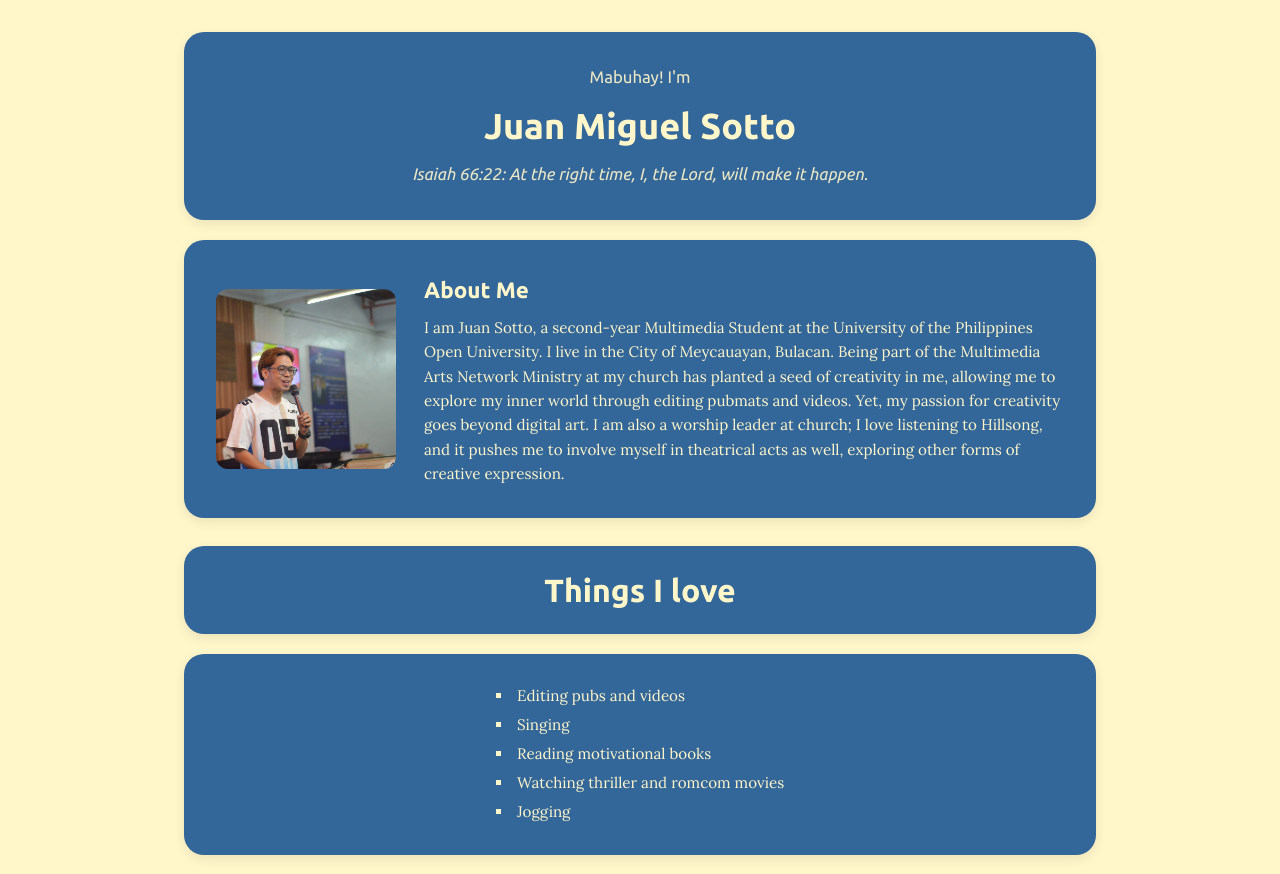
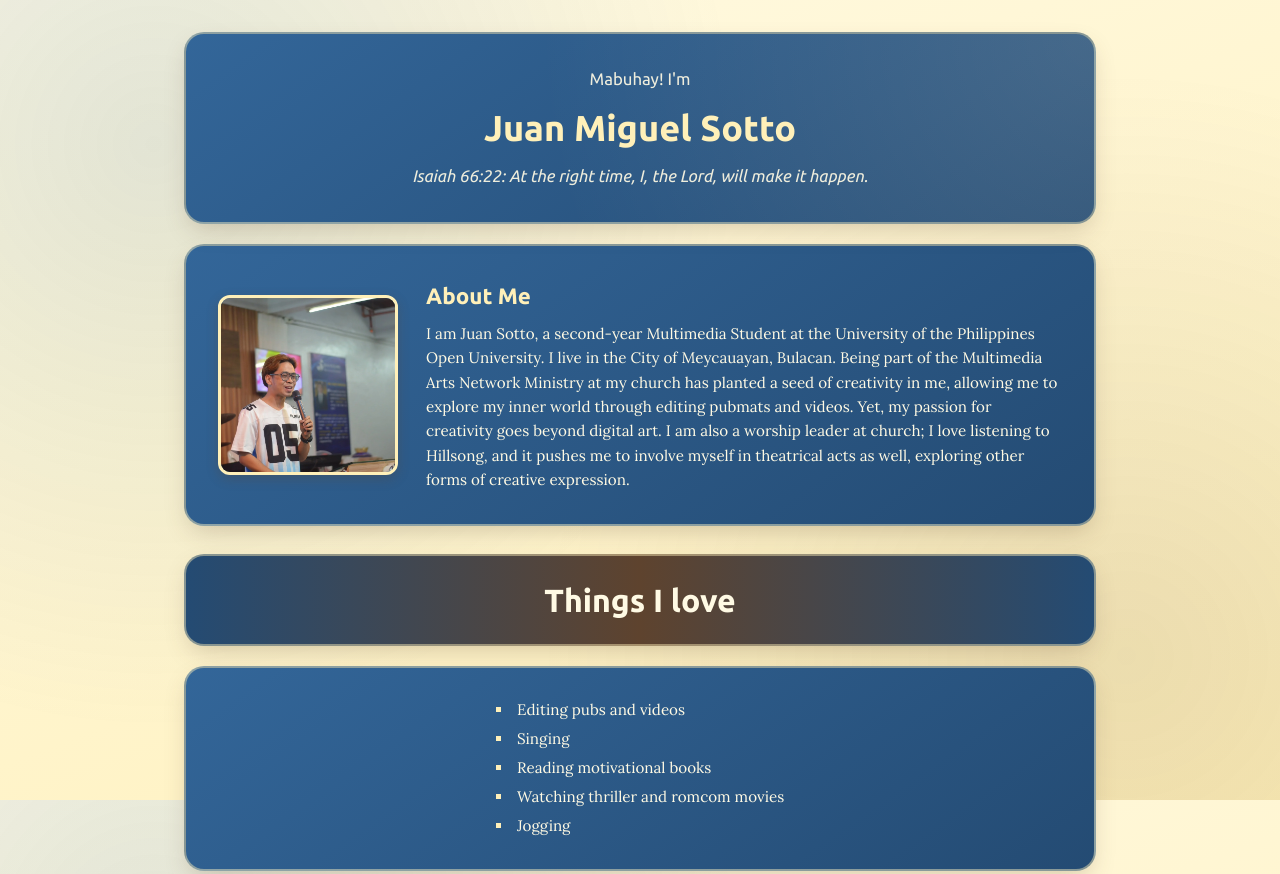
Before and after one commit to jm-sotto/first-repo, a plain HTML site: page index.html in a window 1280 px wide. Shown: the top 874 px of the page. Drawn offline with Linux system fonts and the light colour scheme.

Commit message:
Add background gradients and color palette styling

```diff
--- a/style.css
+++ b/style.css
@@ -2,11 +2,14 @@
    Variables & Reset
    ========================================= */
 :root {
-    --bg-cream: rgb(255, 246, 202);
-    --card-blue: rgb(51, 102, 153);
+    --bg-cream-light: #fffae4;
+    --bg-cream-warm: #fff0b9;
+    --card-blue: #336699;
+    --card-blue-deep: #244b73;
+    --accent-brown: #5e432e;
     --font-heading: "Ubuntu", sans-serif;
     --font-body: "Lora", serif;
-    --radius-lg: 1.25rem; /* Tightened from 2em so cards look sleeker, less pill-shaped */
+    --radius-lg: 1.25rem;
     --radius-sm: 0.75rem;
 }
 
@@ -19,14 +22,22 @@
 }
 
 /* =========================================
-   Base & Layout
+   Base & Layered Background Design
    ========================================= */
 body {
     min-height: 100vh;
-    background-color: var(--bg-cream);
-    color: var(--bg-cream);
+    color: var(--bg-cream-light);
     font-family: var(--font-body);
     line-height: 1.6;
+    background-color: var(--bg-cream-light);
+    /* Layered background: subtle dot grid + soft palette glows + warm cream gradient */
+    background-image:
+        radial-gradient(rgba(94, 67, 46, 0.12) 1px, transparent 1px),
+        radial-gradient(circle at 12% 18%, rgba(51, 102, 153, 0.14) 0%, transparent 45%),
+        radial-gradient(circle at 88% 82%, rgba(94, 67, 46, 0.12) 0%, transparent 45%),
+        linear-gradient(160deg, var(--bg-cream-light) 0%, var(--bg-cream-warm) 100%);
+    background-size: 24px 24px, 100% 100%, 100% 100%, 100% 100%;
+    background-attachment: fixed;
 }
 
 .container {
@@ -35,7 +46,7 @@ body {
     gap: 1.25rem;
     margin: 2rem auto;
     padding: 0 1.5rem;
-    max-width: 960px; /* Slightly tighter max-width for better reading measure */
+    max-width: 960px;
 }
 
 /* Shared Card Styling */
@@ -45,11 +56,13 @@ header,
 .Things-container,
 .Passion-Projects,
 .contact {
-    background-color: var(--card-blue);
+    background: linear-gradient(145deg, var(--card-blue) 0%, var(--card-blue-deep) 100%);
+    border: 2px solid rgba(255, 240, 185, 0.45);
     border-radius: var(--radius-lg);
     padding: 2rem;
     width: 100%;
-    box-shadow: 0 4px 12px rgba(0, 0, 0, 0.08); /* Adds subtle depth against the cream background */
+    /* Warm espresso-tinted shadow from #5e432e */
+    box-shadow: 0 10px 24px -6px rgba(94, 67, 46, 0.25);
 }
 
 /* =========================================
@@ -60,26 +73,41 @@ header {
     flex-direction: column;
     justify-content: center;
     align-items: center;
-    min-height: 180px; /* Reduced from 250px to eliminate excessive empty top/bottom space */
+    min-height: 180px;
     text-align: center;
     font-family: var(--font-heading);
+    position: relative;
+    overflow: hidden;
+}
+
+/* Subtle decorative light sheen inside the header card */
+header::before {
+    content: "";
+    position: absolute;
+    inset: 0;
+    background: radial-gradient(circle at top right, rgba(255, 250, 228, 0.14), transparent 60%);
+    pointer-events: none;
 }
 
 .header-content {
     display: flex;
     flex-direction: column;
     gap: 0.4rem;
+    position: relative;
+    z-index: 1;
 }
 
 .header-content h1 {
     font-size: 2.25rem;
     font-weight: 700;
+    color: var(--bg-cream-warm);
 }
 
 .header-content h2 {
     font-size: 1.05rem;
     font-weight: 400;
-    opacity: 0.9;
+    color: var(--bg-cream-light);
+    opacity: 0.92;
 }
 
 /* =========================================
@@ -101,6 +129,8 @@ header {
     height: 180px;
     object-fit: cover;
     border-radius: var(--radius-sm);
+    border: 3px solid var(--bg-cream-warm);
+    box-shadow: 0 4px 12px rgba(94, 67, 46, 0.3);
     display: block;
 }
 
@@ -111,6 +141,7 @@ header {
 
 .about-text h2 {
     font-family: var(--font-heading);
+    color: var(--bg-cream-warm);
     margin-bottom: 0.5rem;
     font-size: 1.4rem;
 }
@@ -132,15 +163,19 @@ header {
    ========================================= */
 .Things-I-love,
 .Passion-Projects {
-    padding: 1.15rem 2rem; /* Compact padding so title banners don't look bloated */
+    padding: 1.15rem 2rem;
     margin-top: 0.5rem;
     text-align: center;
     font-family: var(--font-heading);
+    /* Warm espresso-to-blue blend for section divider banners */
+    background: linear-gradient(90deg, var(--card-blue-deep) 0%, var(--accent-brown) 50%, var(--card-blue-deep) 100%);
 }
 
 .Things-I-love h2,
 .Passion-Projects h2 {
     font-size: 1.5rem;
+    color: var(--bg-cream-warm);
+    letter-spacing: 0.5px;
 }
 
 /* =========================================
@@ -162,10 +197,13 @@ header {
     line-height: 1.9;
 }
 
+.Things-container ul li::marker {
+    color: var(--bg-cream-warm);
+}
+
 /* =========================================
    Passion Projects Gallery
    ========================================= */
-/* Note: Target the card holding .images-container if it has its own wrapper class */
 .images-container {
     display: flex;
     flex-wrap: wrap;
@@ -179,10 +217,18 @@ header {
 .images-container img {
     flex: 1 1 240px;
     max-width: 300px;
-    height: 260px; /* Enforces uniform card height across portrait & landscape images */
-    object-fit: cover; /* Prevents image stretching/distortion */
+    height: 260px;
+    object-fit: cover;
     border-radius: var(--radius-sm);
+    border: 2px solid var(--bg-cream-warm);
+    box-shadow: 0 6px 14px rgba(94, 67, 46, 0.25);
+    transition: transform 0.25s ease, box-shadow 0.25s ease;
     display: block;
+}
+
+.images-container img:hover {
+    transform: translateY(-4px);
+    box-shadow: 0 10px 20px rgba(94, 67, 46, 0.35);
 }
 
 /* =========================================
@@ -199,6 +245,7 @@ header {
 
 .contact h2 {
     font-family: var(--font-heading);
+    color: var(--bg-cream-warm);
     font-size: 1.5rem;
 }
 
@@ -206,19 +253,24 @@ header {
     display: flex;
     justify-content: center;
     flex-wrap: wrap;
-    gap: 2rem; /* Gives Facebook & Email clear breathing room */
+    gap: 2rem;
 }
 
 .contact-links a {
-    color: var(--bg-cream);
+    color: var(--bg-cream-light);
     text-decoration: none;
     font-family: var(--font-heading);
     font-weight: 700;
     font-size: 1.05rem;
-    transition: opacity 0.2s ease;
+    padding: 0.35rem 0.9rem;
+    border-radius: 999px;
+    background-color: rgba(94, 67, 46, 0.35);
+    border: 1px solid rgba(255, 240, 185, 0.4);
+    transition: background-color 0.2s ease, transform 0.2s ease;
 }
 
 .contact-links a:hover {
-    text-decoration: underline;
-    opacity: 0.8;
+    background-color: var(--accent-brown);
+    color: var(--bg-cream-warm);
+    transform: translateY(-2px);
 }
```
